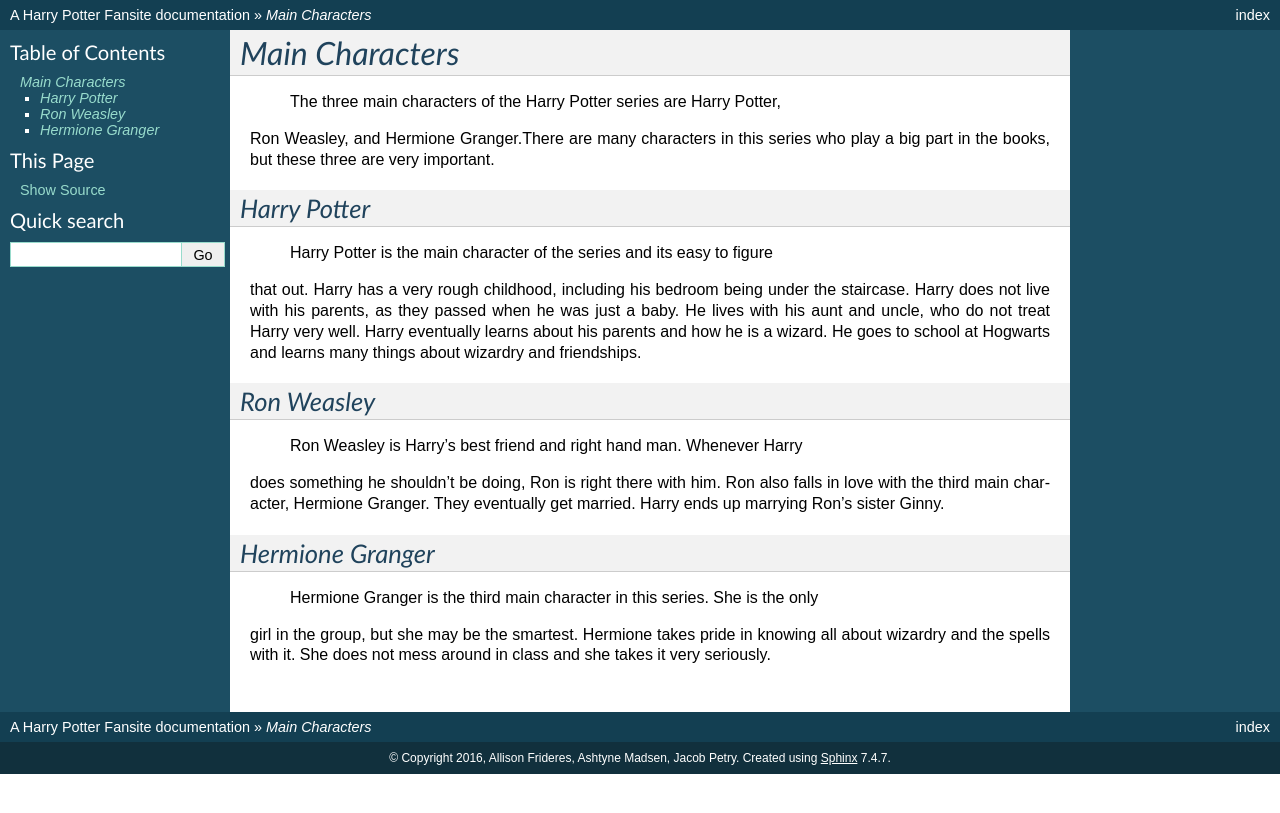
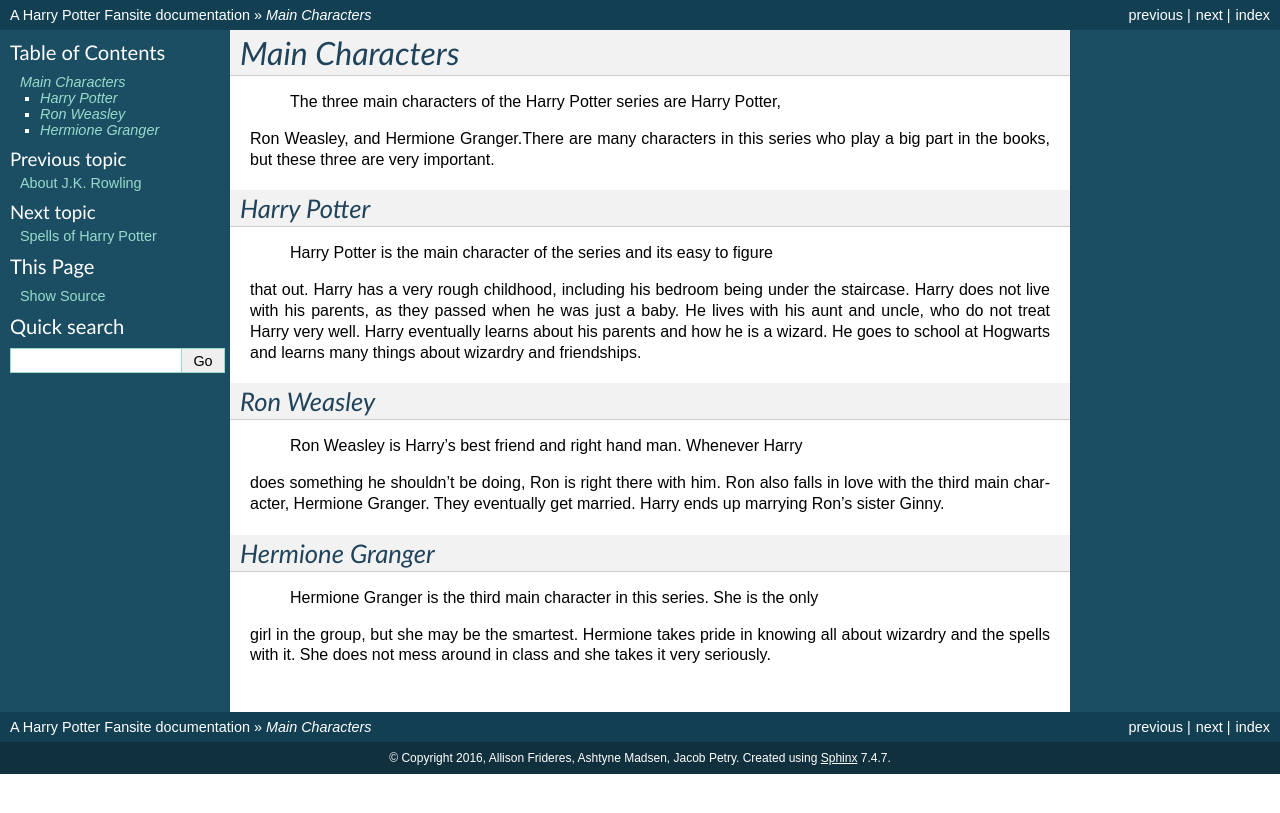
Before and after one commit to AshMad95/harrypotter, a Sphinx documentation site: the page built from source/main_characters/main_characters.rst, in a window 1280 px wide. Shown: the top 813 px of the page. Built offline with Sphinx 7.4.7, drawn with Linux system fonts in a browser that asks for light colours; pages that are not in the unit, such as notebooks, are missing from menus.

Commit message:
Needed to save this for some reason?

```diff
--- a/source/index.rst
+++ b/source/index.rst
@@ -22,8 +22,9 @@
    ravenclaw_thoughts/ravenclaw_thoughts.rst
    fanfiction/fanfiction.rst
    wizard_rock/wizard_rock.rst
-   rowling.rst
-   main_characters.rst
+   rowling/rowling.rst
+   main_characters/main_characters.rst
+   spells/spells.rst
 
 Essential Harry Potter Knowledge
 --------------------------------
```
